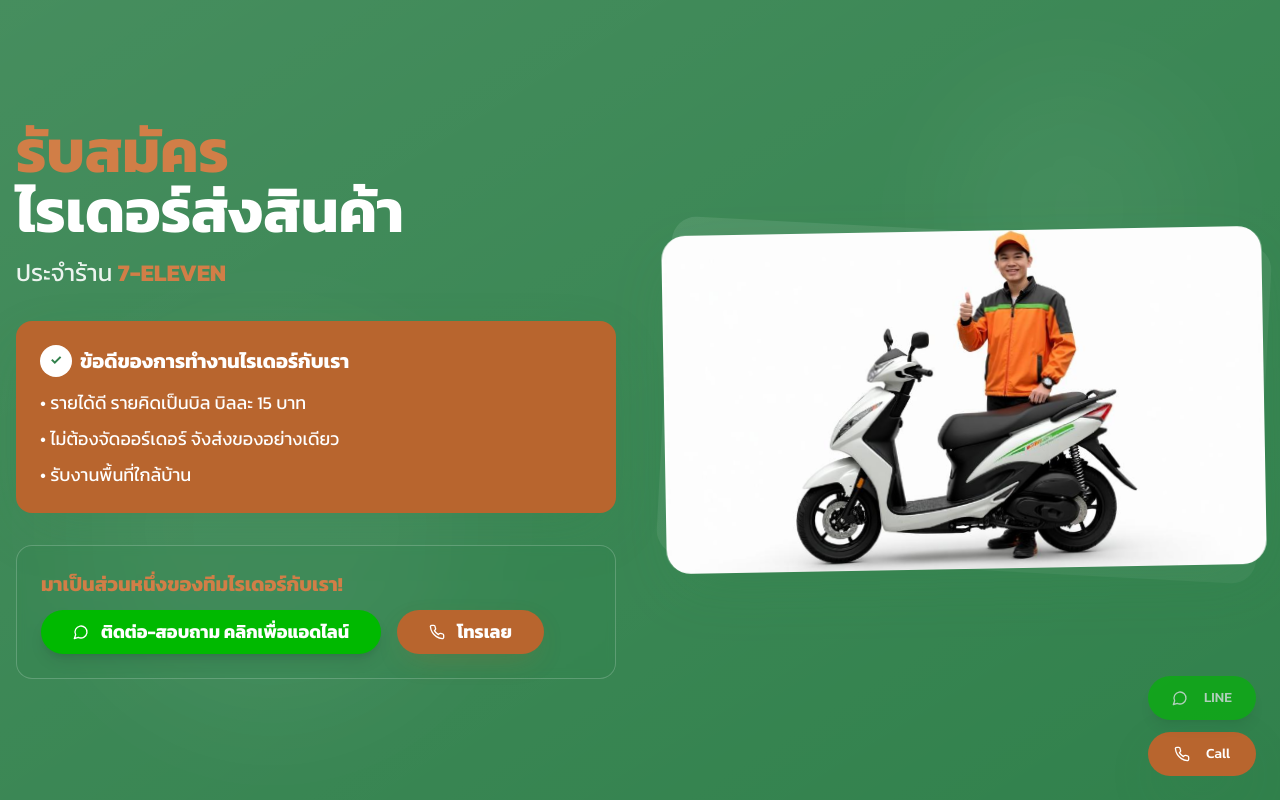
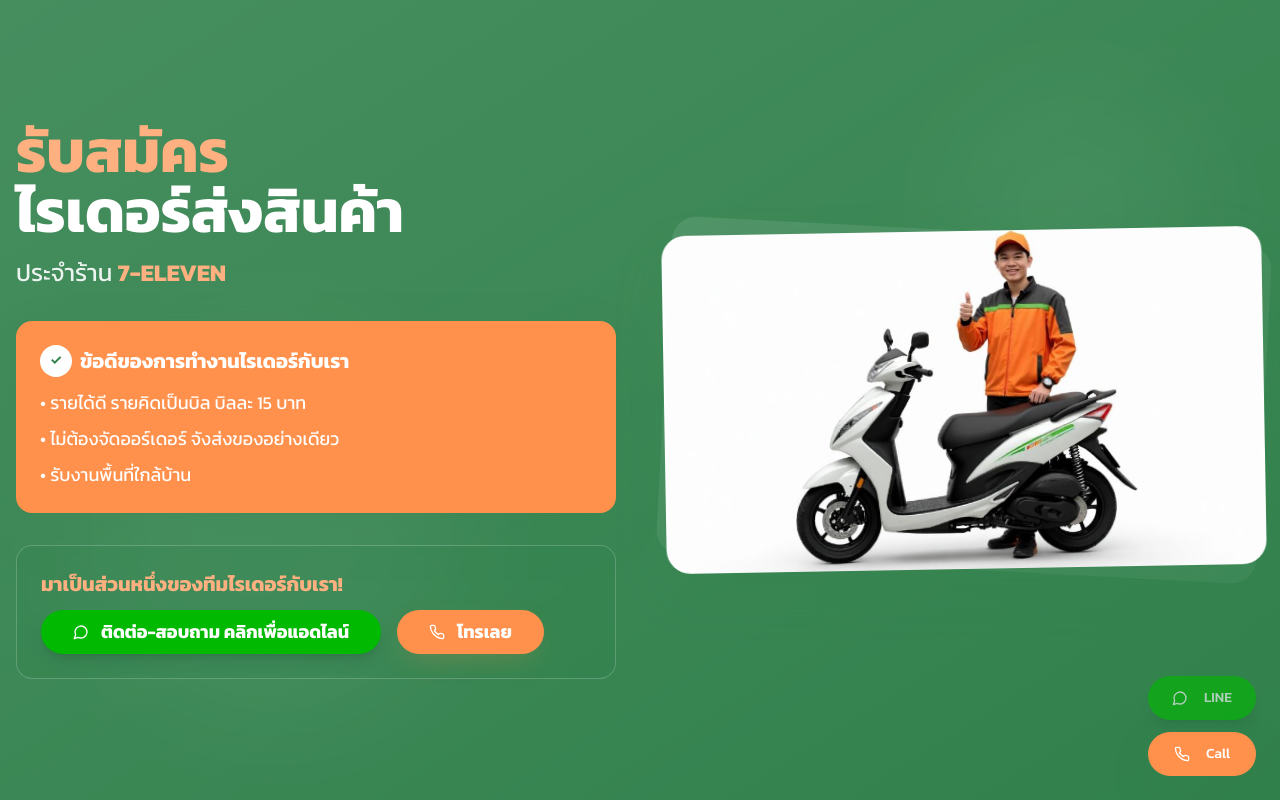
Before and after one commit to alphaxmar/seven-rider-hire-hub, a React (Vite) app: page / in a window 1280 px wide. Shown: the top 800 px of the page. Built offline with nearby package versions, Linux system fonts and the light colour scheme; the HTML template or start-up script is replaced by a standard one.

Commit message:
Update orange color

```diff
--- a/src/index.css
+++ b/src/index.css
@@ -15,8 +15,8 @@ All colors MUST be HSL.
     --seven-green: 140 45% 35%;
     --seven-green-light: 140 45% 45%;
     --seven-green-dark: 140 45% 25%;
-    --seven-orange: 24 60% 45%;
-    --seven-orange-light: 24 60% 55%;
+    --seven-orange: 23 100% 65%;
+    --seven-orange-light: 23 100% 75%;
     --seven-red: 0 60% 45%;
 
     /* Beautiful gradients */
```
